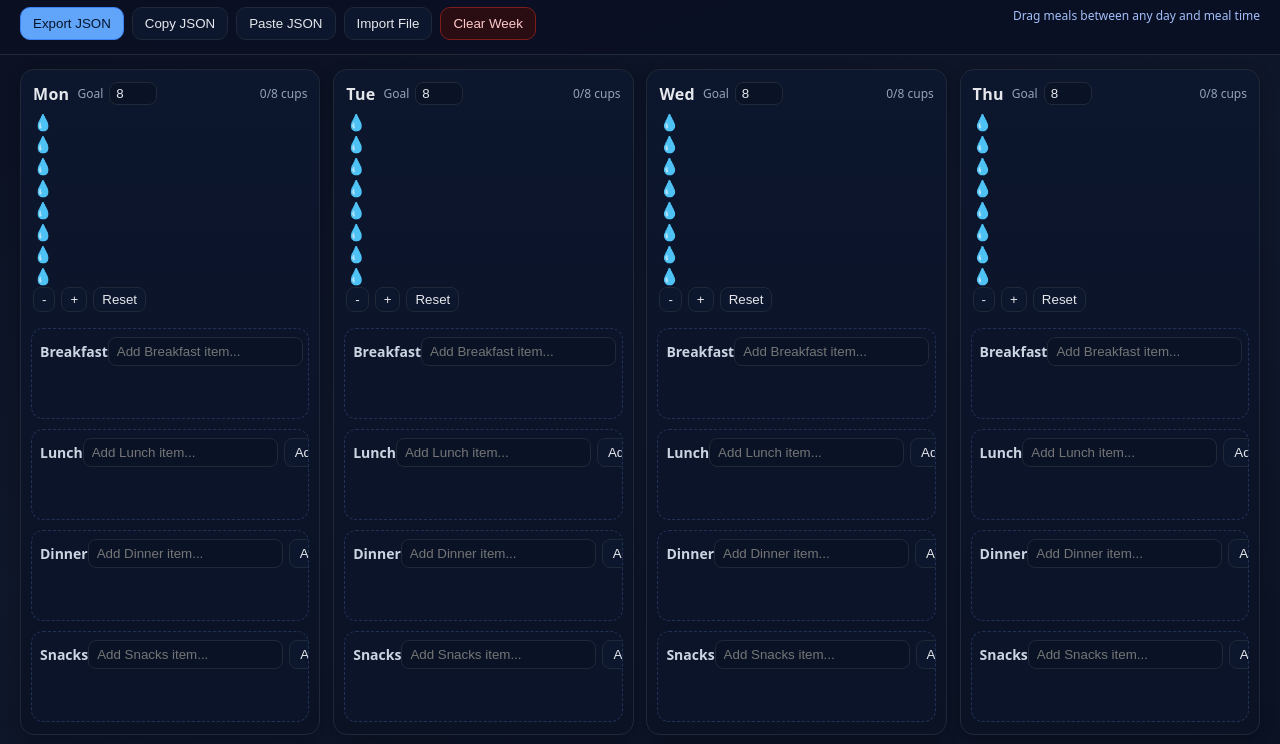
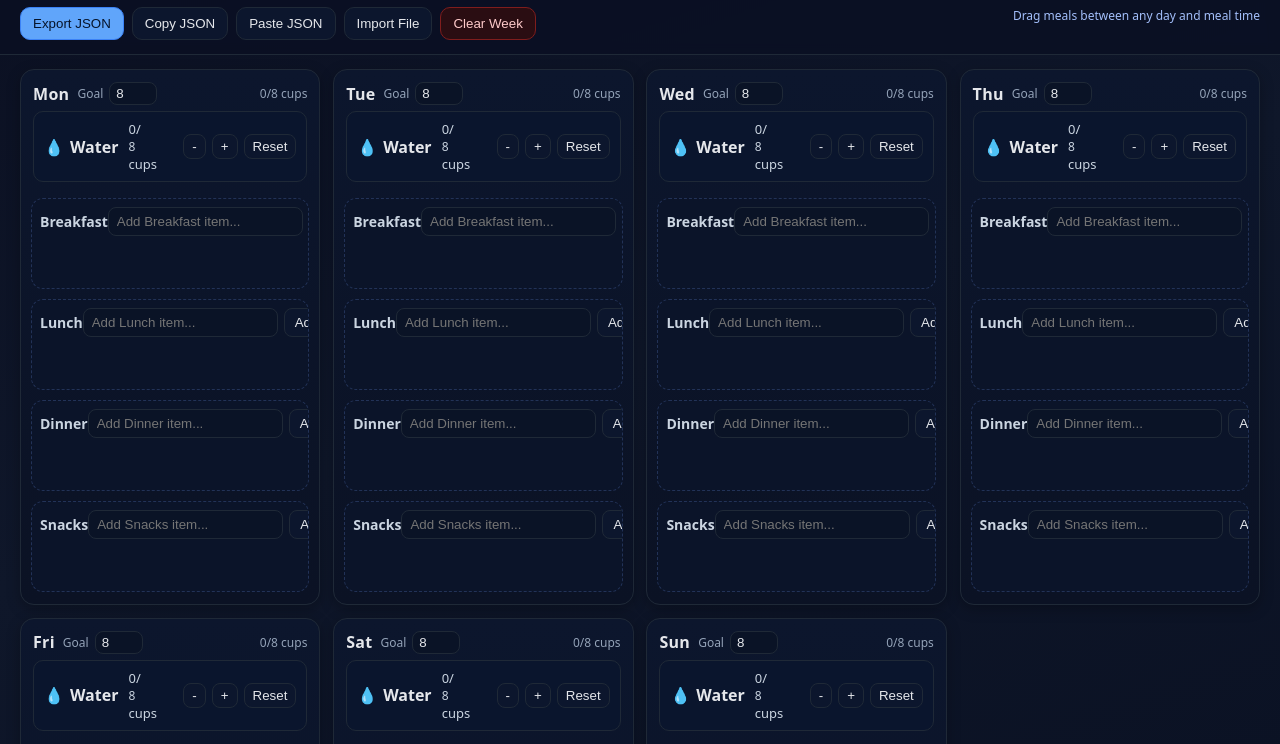
Before and after one commit to afrank84/OnePageWonders, a plain HTML site: page meal_planner.html in a window 1280 px wide. Shown: the part 44-788 px from the top of the page. Drawn offline with Linux system fonts and the light colour scheme.

Commit message:
meal_planner.html - changed how water cups look, should just be a counter now

```diff
--- a/meal_planner.html
+++ b/meal_planner.html
@@ -254,11 +254,13 @@
           <div class="right muted">${day.water.count}/${day.water.goal} cups</div>
         </div>
         <div class="water">
-          <div class="water-row" role="group" aria-label="Water">
-            ${dropsHTML(day.water.goal, day.water.count, di)}
+          <div class="waterbar" role="group" aria-label="Water counter">
+            <div class="label">💧 <span>Water</span></div>
+            <div class="meter"><span class="count">${day.water.count}</span>/<span class="goal">${day.water.goal}</span> cups</div>
+            <div class="spacer"></div>
             <div class="water-ctr">
               <button class="btn" data-action="waterMinus" data-di="${di}" title="Decrease water">-</button>
-              <button class="btn" data-action="waterPlus" data-di="${di}" title="Increase water">+</button>
+              <button class="btn" data-action="waterPlus"  data-di="${di}" title="Increase water">+</button>
               <button class="btn" data-action="waterReset" data-di="${di}" title="Reset water">Reset</button>
             </div>
           </div>
```
